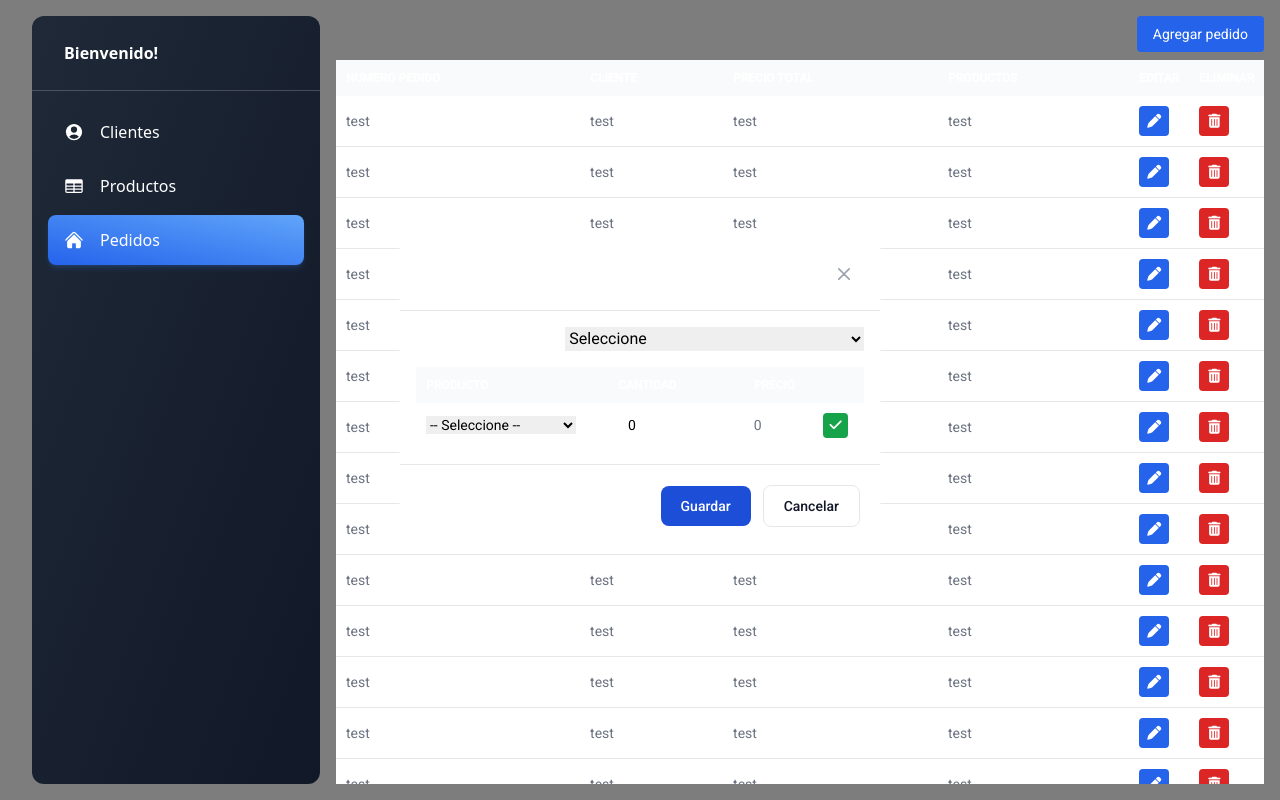
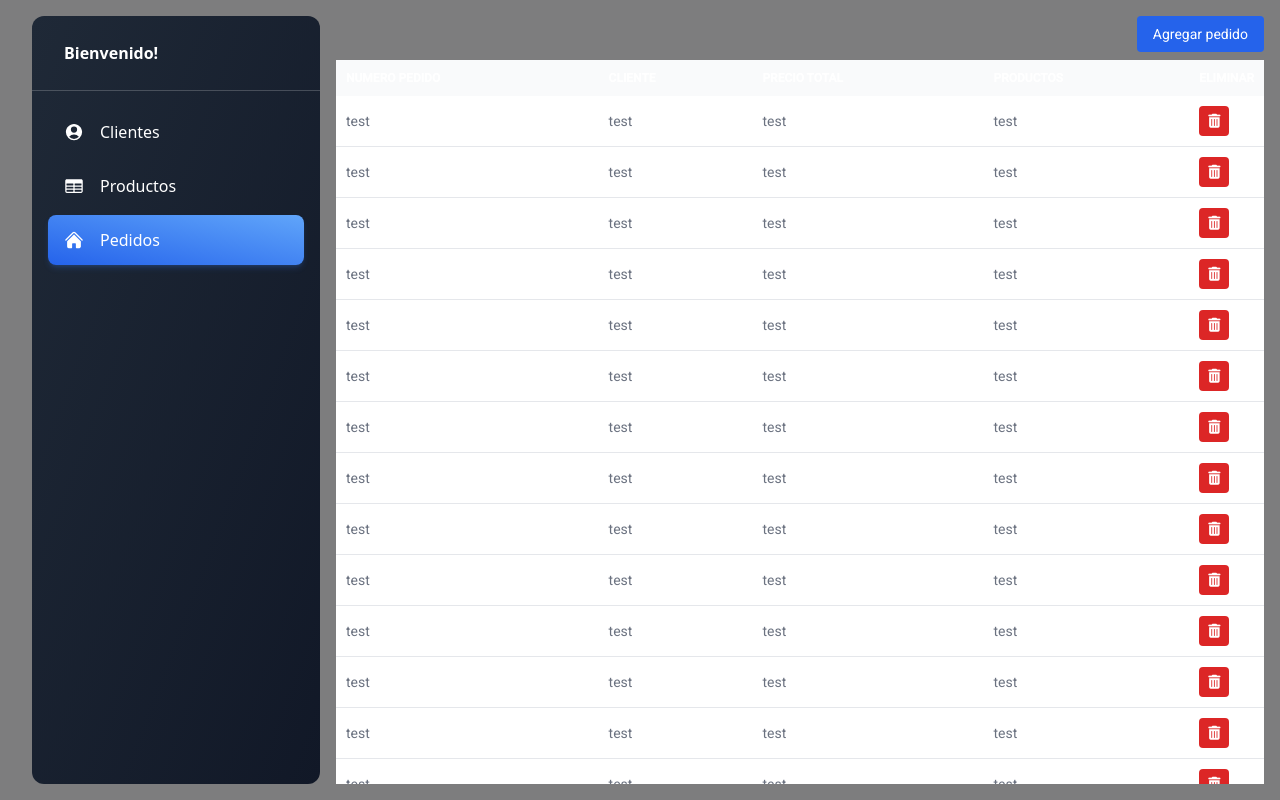
Before and after one commit to oscar-rojas-p/tienda-angular-management-web, an Angular app: page /pedidos in a window 1280 px wide. Built offline with nearby package versions, Linux system fonts and the light colour scheme.

Commit message:
cambio de estilos

```diff
--- a/src/app/shared/components/pedidos/pedidos.component.html
+++ b/src/app/shared/components/pedidos/pedidos.component.html
@@ -15,7 +15,7 @@
 					<th>CLIENTE</th>
 					<th>PRECIO TOTAL</th>
 					<th>PRODUCTOS</th>
-					<th class="w-10">EDITAR</th>
+					<!-- <th class="w-10">EDITAR</th> -->
 					<th class="w-10">ELIMINAR</th>
 				</tr>
 			</thead>
@@ -25,14 +25,14 @@
 					<td>test</td>
 					<td>test</td>
 					<td>test</td>
-					<td>
+					<!-- <td>
 						<button
 							(click)="openModalRegistrarEditar('Editar producto')"
 							class="text-white w-[30px] h-[30px] rounded bg-blue-600"
 						>
 							<i class="fa fa-pen" aria-hidden="true"></i>
 						</button>
-					</td>
+					</td> -->
 					<td>
 						<button
 							(click)="openModalEliminar()"
@@ -49,7 +49,7 @@
 
 <!-- MODAL REGISTRAR/EDITAR -->
 <app-modal
-	[isVisible]="isOpenModalRegistrarEditar || true"
+	[isVisible]="isOpenModalRegistrarEditar"
 	[title]="tituloModalRegistrarEditar"
 	(closeEvent)="closeModalRegistrarEditar()"
 >
--- a/src/app/shared/components/pedidos/pedidos.component.ts
+++ b/src/app/shared/components/pedidos/pedidos.component.ts
@@ -2,6 +2,7 @@ import { CommonModule } from '@angular/common';
 import { Component } from '@angular/core';
 import { ModalComponent } from "../modal/modal.component";
 import { FormsModule } from '@angular/forms';
+import { ToastrService } from 'ngx-toastr';
 
 @Component({
   selector: 'app-pedidos',
@@ -16,14 +17,7 @@ import { FormsModule } from '@angular/forms';
 })
 export default class PedidosComponent {
   items = Array(100).fill(null);
-
-  isOpenModalRegistrarEditar: boolean = false;
-  tituloModalRegistrarEditar: string = '';
-
-  isOpenModalEliminar: boolean = false;
-
   productosModal: any[] = [];
-
   productoRegistroDefault: ProductoRegistro = {
     cantidad: 0,
     codProducto: 0,
@@ -31,6 +25,11 @@ export default class PedidosComponent {
   }
   productoRegistro: ProductoRegistro = {...this.productoRegistroDefault}
 
+  isOpenModalRegistrarEditar: boolean = false;
+  tituloModalRegistrarEditar: string = '';
+  isOpenModalEliminar: boolean = false;
+
+  constructor(private Toast: ToastrService){}
 
   openModalRegistrarEditar(titulo: string){
     this.tituloModalRegistrarEditar = titulo;
@@ -49,8 +48,12 @@ export default class PedidosComponent {
 
 
   agregarProducto(){
-    this.productosModal.push({...this.productoRegistro})
-    this.productoRegistro = {...this.productoRegistroDefault}
+    if(Object.values(this.productoRegistro).includes(0)){
+      this.Toast.info('Registrar un producto y cantidad valida')
+    }else{
+      this.productosModal.push({...this.productoRegistro})
+      this.productoRegistro = {...this.productoRegistroDefault}
+    }
   }
 
 }
--- a/src/styles.css
+++ b/src/styles.css
@@ -15,11 +15,16 @@ body { margin: 0; font-family: Roboto, "Helvetica Neue", sans-serif; }
 
 input{
     color:black;
-    padding: 0px 10px;
+    padding: 5px 10px;
+    border-radius: 5px;
+    font-size: 13px;
 }
 
 select{
     color:black;
+    border-radius: 5px;
+    padding: 5px 10px;
+    font-size: 13px;
 }
 
 textarea{
```
